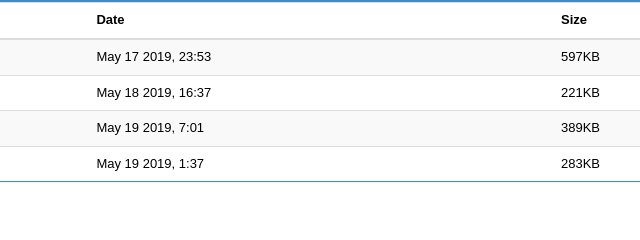
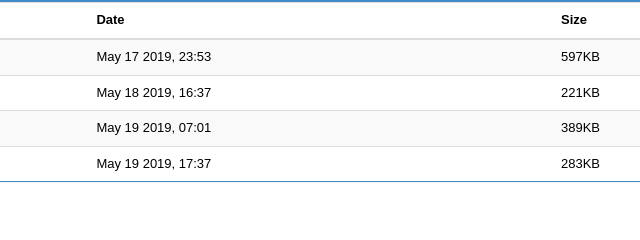
Before and after one commit to JustinTheGreat/Chee-chong-cheng, a plain HTML site: page recordings.html in a window 1280 px wide. Shown: the part 124-364 px from the top of the page, 409-1049 px from the left. Drawn offline with nearby package versions, Linux system fonts and the light colour scheme.

Commit message:
Update recordings.html

```diff
--- a/recordings.html
+++ b/recordings.html
@@ -60,8 +60,8 @@
 <tbody>
    <tr><td><a href="recordings/IMG_6818.mp3" target="_blank" class = "list">IMG_6818.mp3</a></td><td>May 17 2019, 23:53</td><td>597KB</td></tr>
    <tr><td><a href="recordings/IMG_6819.mp3" target="_blank" class = "list">IMG_6819.mp3</a></td><td>May 18 2019, 16:37</td><td>221KB</td></tr>
-   <tr><td><a href="recordings/IMG_6820.mp3" target="_blank" class = "list">IMG_6820.mp3</a></td><td>May 19 2019, 7:01</td><td>389KB</td></tr>
-   <tr><td><a href="" target="_blank" class = "list">IMG_6821.mp3</a></td><td>May 19 2019, 1:37</td><td>283KB</td></tr>
+   <tr><td><a href="recordings/IMG_6820.mp3" target="_blank" class = "list">IMG_6820.mp3</a></td><td>May 19 2019, 07:01</td><td>389KB</td></tr>
+   <tr><td><a href="" target="_blank" class = "list">IMG_6821.mp3</a></td><td>May 19 2019, 17:37</td><td>283KB</td></tr>
 </tbody>
 </table>
 </div>   <ul id="Extension1-pagination">
```
